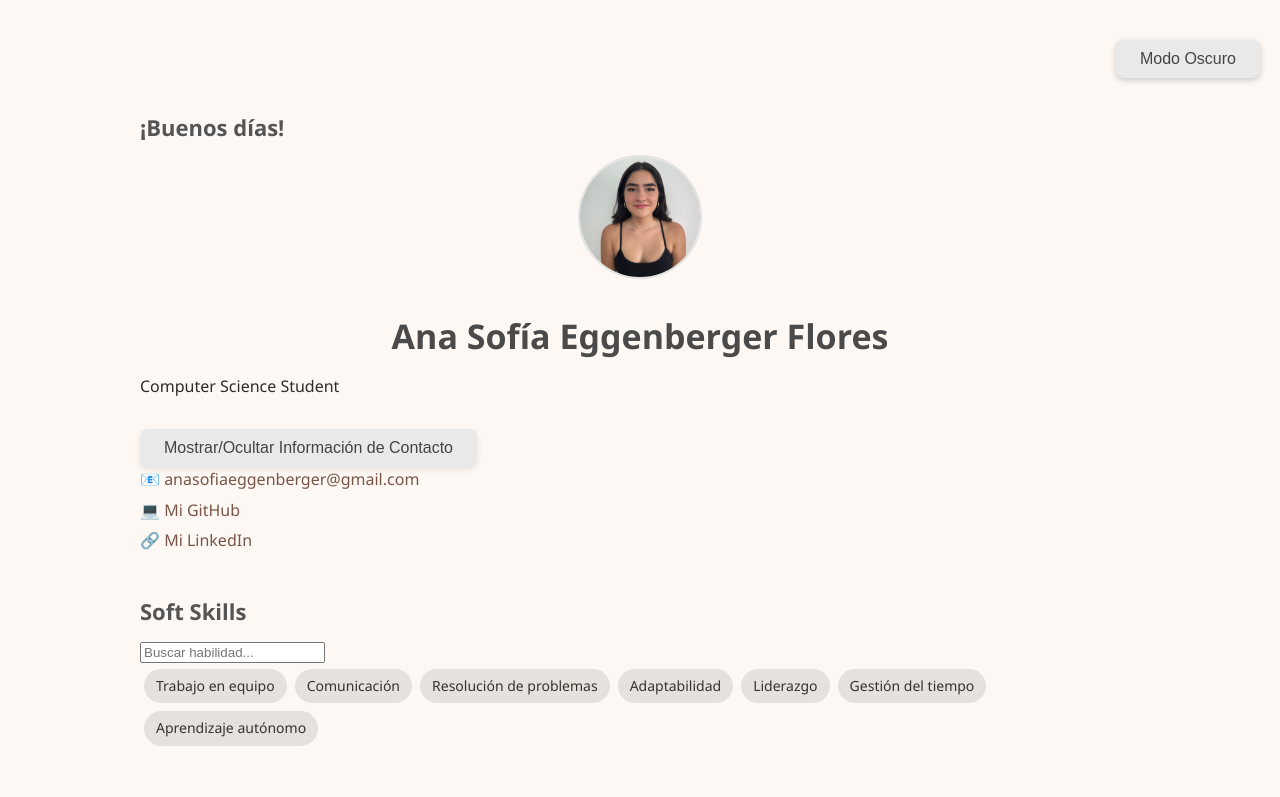
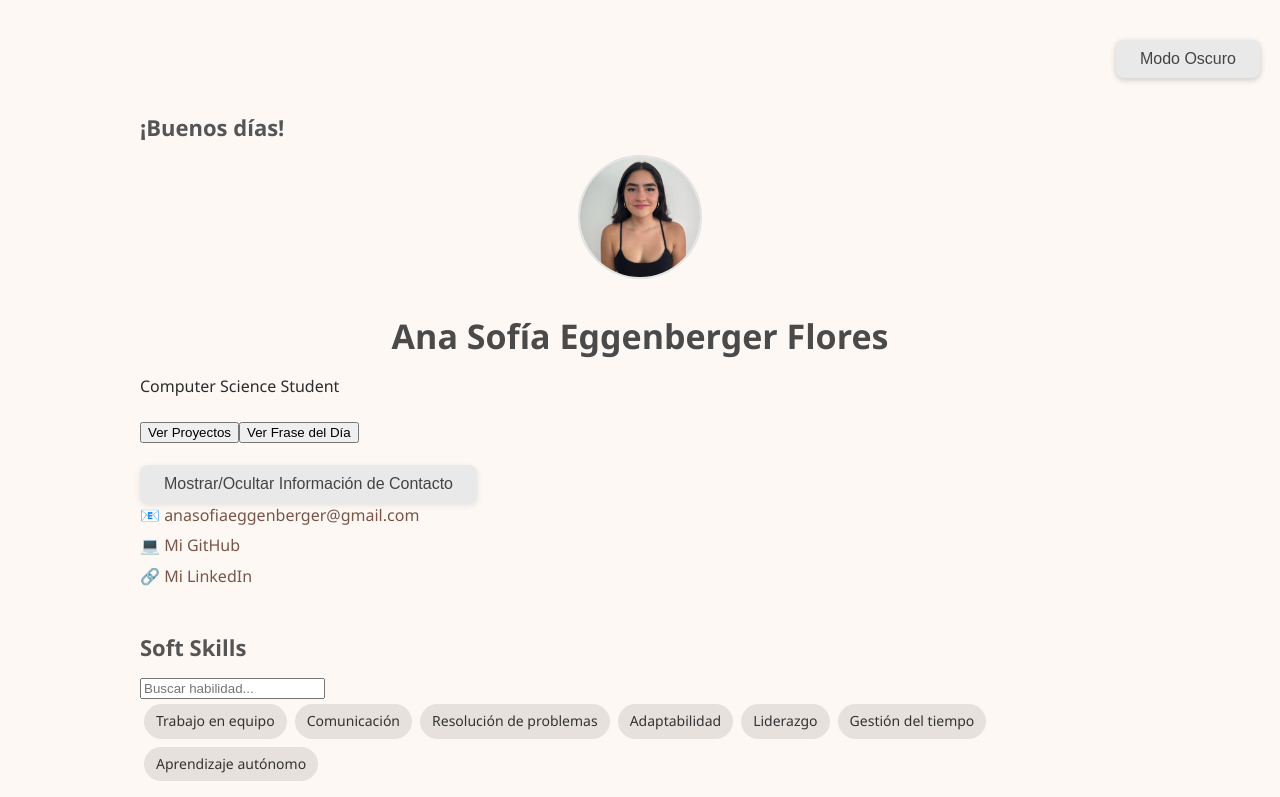
Before and after one commit to anasofiaeggenberger/Web-Development, an Angular app in the folder cv-angular/: page /about in a window 1280 px wide. Shown: the top 797 px of the page. Built offline with nearby package versions, Linux system fonts and the light colour scheme.

Commit message:
agregar botones de navegación a Proyectos y Frase del Día en header

```diff
--- a/cv-angular/src/app/components/header/header.component.html
+++ b/cv-angular/src/app/components/header/header.component.html
@@ -8,4 +8,8 @@
   <img src="assets/images/PHOTO-ASE.jpg" alt="Foto de Ana Sofía" class="foto-perfil">
   <h1>Ana Sofía Eggenberger Flores</h1>
   <p class="subtitulo">Computer Science Student</p>
+  <div class="seccion-navegacion" style="margin-top: 20px;">
+    <button routerLink="/projects" class="btn btn-primary me-2">Ver Proyectos</button>
+    <button routerLink="/quote" class="btn btn-outline-primary">Ver Frase del Día</button>
+  </div>
 </div>
```
